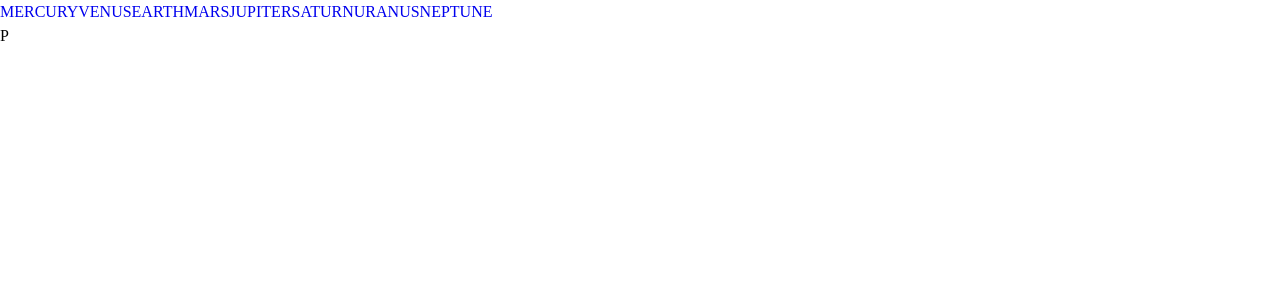
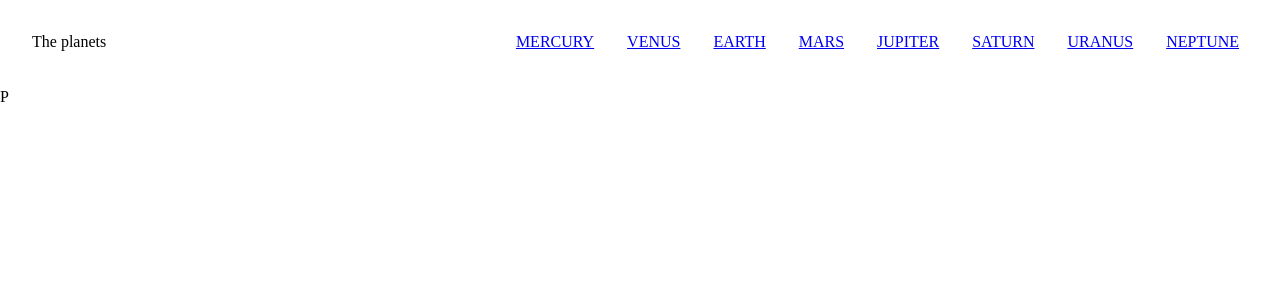
Before and after one commit to valentinaotocan/solar-system, a React (Vite) app: page /mercury in a window 1280 px wide. Shown: the top 300 px of the page. Built offline with nearby package versions, Linux system fonts and the light colour scheme.

Commit message:
Arrangement of header elements

```diff
--- a/src/App.tsx
+++ b/src/App.tsx
@@ -1,13 +1,13 @@
 import { Route, Routes, Navigate } from "react-router-dom";
 import Planets from "./Planets";
-import Navbar from "./components/Navbar";
-import data from './data.json'
+import Header from "./components/Header";
+import data from './data.json';
 
 
 function App() {
   return (
     <div className="App">
-      <Navbar />
+      <Header />
       <Routes>
         <Route path="/" element={<Navigate to="/mercury" />} />
         {data.map((planet) => (
--- /dev/null
+++ b/src/components/Header.tsx
@@ -0,0 +1,18 @@
+import { NavLink } from "react-router-dom";
+import data from '../data.json';
+
+function Header() {
+  return (
+    <header>
+      <div className="logo">The planets</div>
+      <nav>
+        {data.map((planet) => (
+          <NavLink key={planet.name} to={planet.name} className='link'>
+            {planet.name.toUpperCase()}
+          </NavLink>
+        ))}
+      </nav>
+    </header>
+  );
+}
+export default Header;
--- a/src/components/Navbar.tsx
+++ /dev/null
@@ -1,15 +0,0 @@
-import { NavLink } from "react-router-dom";
-import data from '../data.json';
-
-function Navbar() {
-  return (
-    <div>
-      {data.map((planet) => (
-        <NavLink key={planet.name} to={planet.name}>
-          {planet.name.toUpperCase()}
-        </NavLink>
-      ))}
-    </div>
-  );
-}
-export default Navbar;
--- a/src/styles/Navbar.scss
+++ /dev/null
@@ -1,6 +0,0 @@
-a {
-  text-decoration: none;
-  &:focus {
-    color: red;
-  }
-}
--- /dev/null
+++ b/src/styles/components/Header.scss
@@ -0,0 +1,17 @@
+header {
+  display: flex;
+  justify-content: space-between;
+  align-items: center;
+  height: 5.31rem;
+  padding-left: 2rem;
+  padding-right: 2.56rem;
+
+  nav {
+    .link {
+      padding-right: 2.06rem;
+    }
+    .link:last-child {
+      padding-right: 0;
+    }
+  }
+}
--- a/src/styles/main.scss
+++ b/src/styles/main.scss
@@ -1,2 +1,3 @@
 @import 'reset';
-@import 'Navbar';
+
+@import 'components/Header.scss';
```
